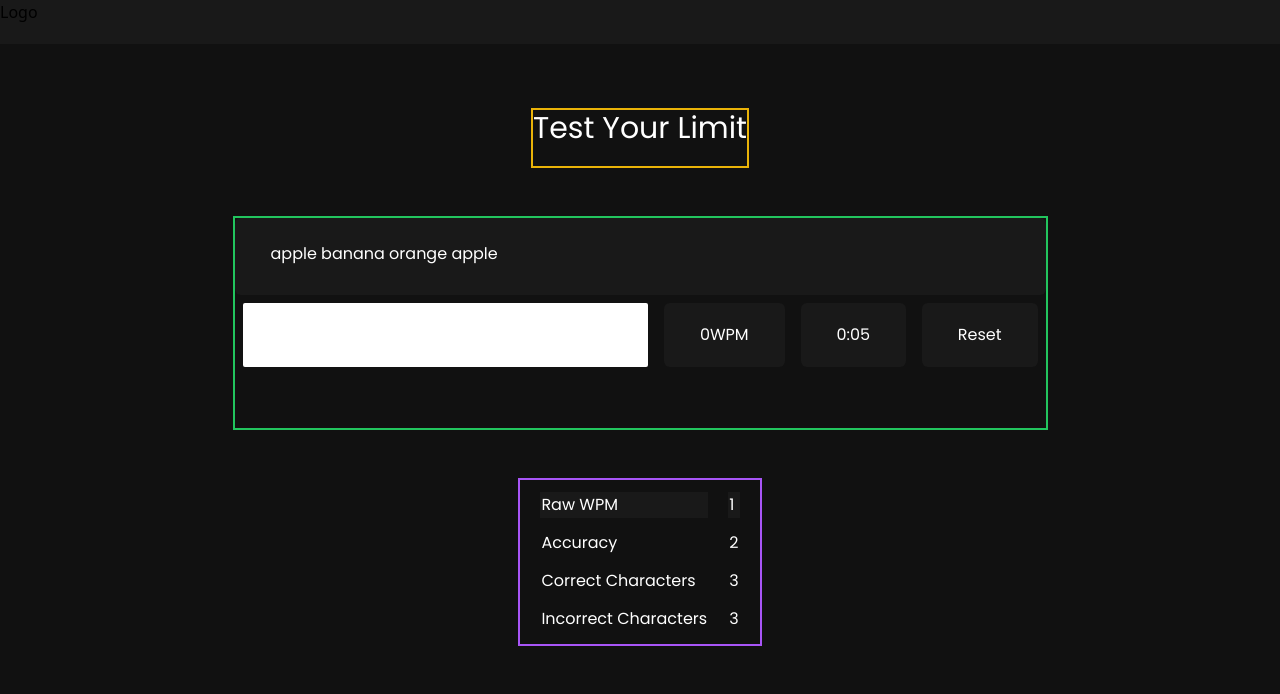
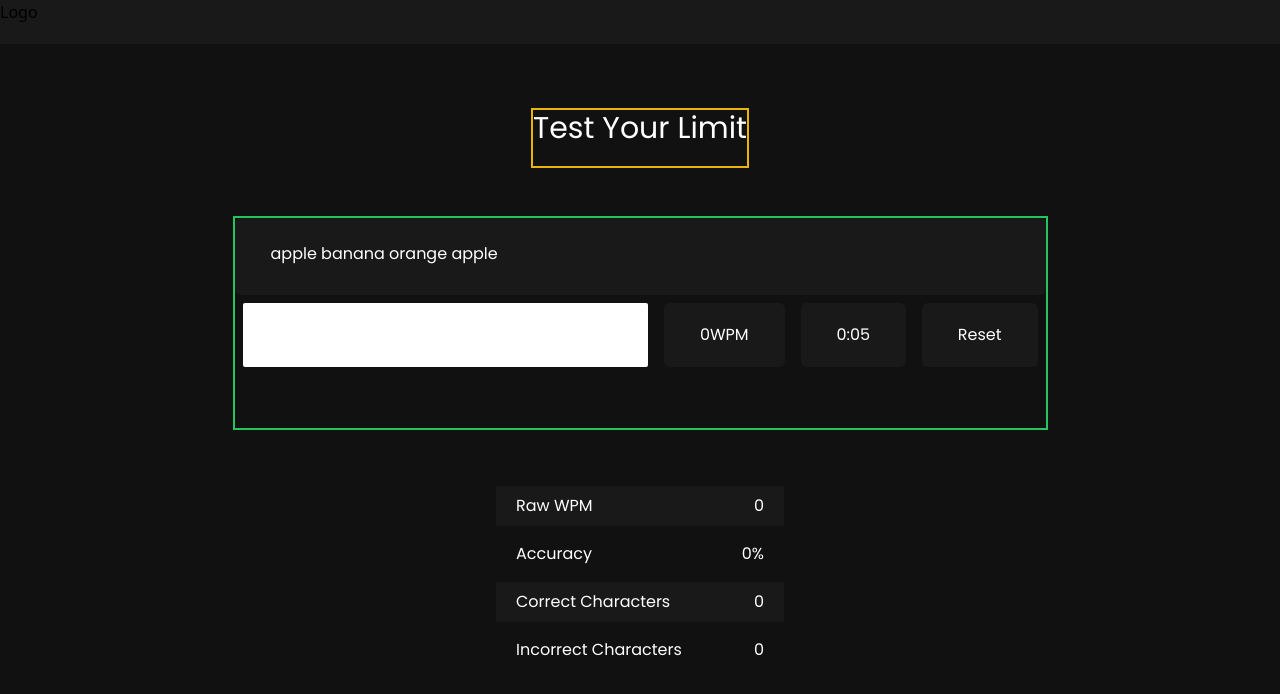
Before and after one commit to Bidhan-Bajracharya/typing-speed-tester, a React (Vite) app: page / in a window 1280 px wide. Shown: the top 694 px of the page. Built offline with nearby package versions, Linux system fonts and the light colour scheme.

Commit message:
Used lists instead of tables to display results
Some error related to wpm figured out

```diff
--- a/src/components/UI/ResultContainer.tsx
+++ b/src/components/UI/ResultContainer.tsx
@@ -1,28 +1,40 @@
 import React from "react";
 
-const ResultContainer = () => {
+interface Results {
+  rawWPM: number;
+  accuracy: number;
+  correctCharacters: number;
+  incorrectCharacters: number;
+}
+
+const ResultContainer: React.FC<Results> = ({
+  rawWPM,
+  accuracy,
+  correctCharacters,
+  incorrectCharacters,
+}) => {
   return (
     <>
-      <table className="table-auto border-separate border-spacing-x-5 border-spacing-y-3">
-        <tbody>
-          <tr className="bg-sb">
-            <td>Raw WPM</td>
-            <td>1</td>
-          </tr>
-          <tr>
-            <td className="mr-5">Accuracy</td>
-            <td>2</td>
-          </tr>
-          <tr>
-            <td className="mr-5">Correct Characters</td>
-            <td>3</td>
-          </tr>
-          <tr>
-            <td className="mr-5">Incorrect Characters</td>
-            <td>3</td>
-          </tr>
-        </tbody>
-      </table>
+      <div>
+        <ul className="list-none">
+          <li className="flex justify-between px-5 py-2 my-2 rounded-sm bg-sb">
+            <span>Raw WPM</span>
+            <span>{rawWPM}</span>
+          </li>
+          <li className="flex justify-between px-5 py-2 my-2 rounded-sm">
+            <span>Accuracy</span>
+            <span>{accuracy}%</span>
+          </li>
+          <li className="flex justify-between px-5 py-2 my-2 rounded-sm bg-sb">
+            <span>Correct Characters</span>
+            <span>{correctCharacters}</span>
+          </li>
+          <li className="flex justify-between px-5 py-2 my-2 rounded-sm">
+            <span>Incorrect Characters</span>
+            <span>{incorrectCharacters}</span>
+          </li>
+        </ul>
+      </div>
     </>
   );
 };
--- a/src/components/layout/Body.tsx
+++ b/src/components/layout/Body.tsx
@@ -48,7 +48,7 @@ const Body = () => {
       setRawWPM(rawWPM);
 
       // accuracy percentage
-      const accuracyPct = (grossWPM/rawWPM) * 100
+      const accuracyPct = (grossWPM / rawWPM) * 100;
       setAccuracy(accuracyPct);
     }
     return () => clearTimeout(timer);
@@ -165,8 +165,13 @@ const Body = () => {
         </section>
 
         {/* result section */}
-        <section className="border-purple-500 border-2 mt-[48px]">
-          <ResultContainer />
+        <section className="mt-[48px] w-72">
+          <ResultContainer
+            rawWPM={rawWPM}
+            accuracy={accuracy}
+            correctCharacters={spaceCounter - incorrectWordCount}
+            incorrectCharacters={incorrectWordCount}
+          />
         </section>
       </main>
     </>
```
